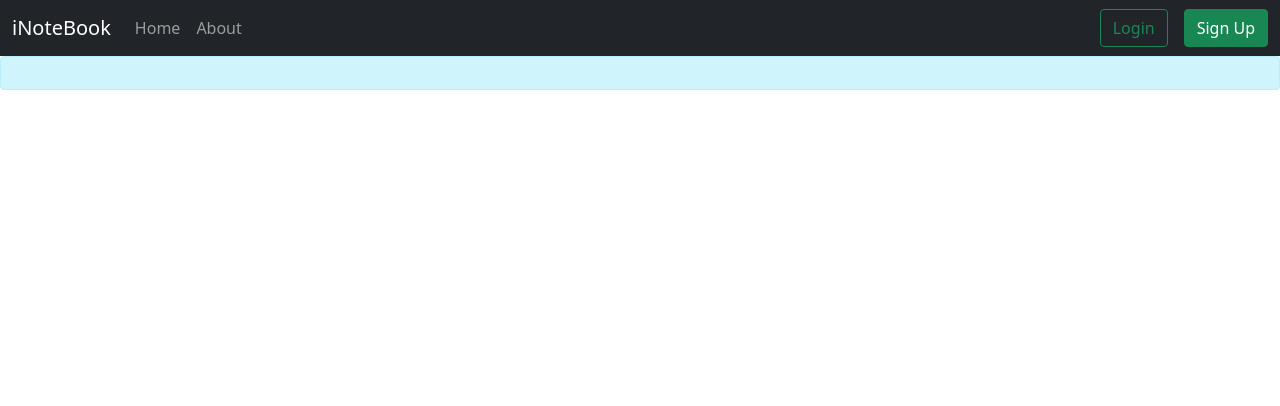
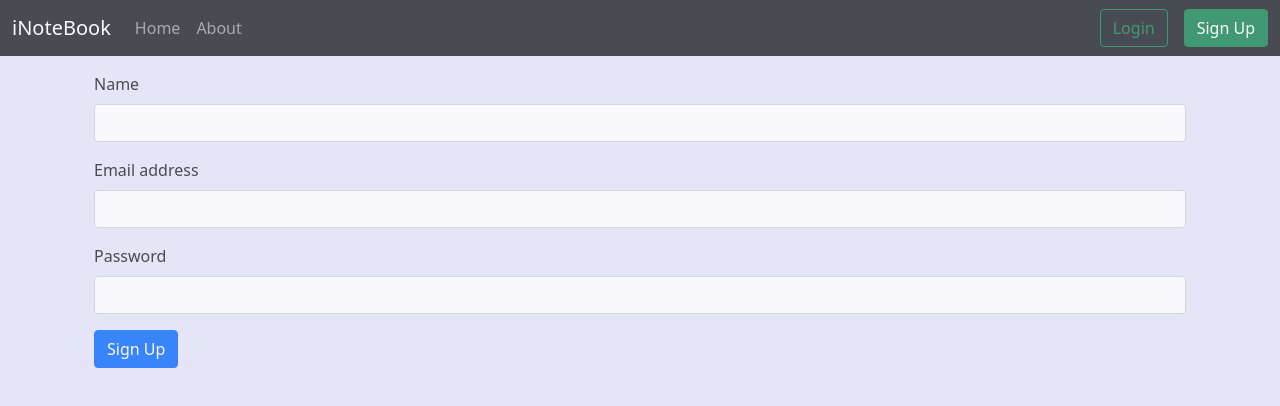
Before and after one commit to Sanchitagarwal7/inotebook, a React (Create React App) app: page /signup in a window 1280 px wide. Shown: the top 406 px of the page. Built offline with nearby package versions, Linux system fonts and the light colour scheme.

Commit message:
Implemented Alert using context api

```diff
--- a/public/styles.css
+++ b/public/styles.css
@@ -1,3 +1,17 @@
+body{
+    background-color: #e5e5f7;
+    opacity: 0.8;
+    background-image: radial-gradient(#444cf7 0.5px, #e5e5f7 0.5px);
+    background-size: 10px 10px;
+}
+
+.card {
+    background-color: #fff;
+    opacity: 0.8;
+    background-size: 20px 20px;
+    background-image:  repeating-linear-gradient(0deg, #444cf7, #444cf7 1px, #fff 1px, #fff);
+  }
+
 .noteStyle{
     background-color: rgb(254,221,221);
     border-left: 5px solid rgb(244,67,54);
@@ -7,11 +21,3 @@
 i{
     cursor: pointer;
 }
-
-.horizontal_line {
-    background-color: yellow;
-    width: 90%;
-    height: 5px;
-    border-top: 5px dotted black;
-    line-height: 80%;
-}
--- a/src/App.js
+++ b/src/App.js
@@ -1,33 +1,34 @@
 import React from "react";
-
 import { BrowserRouter, Routes, Route } from "react-router-dom";
-
 import Navbar from "./components/Navbar.js";
 import Home from "./components/Home.js";
 import About from "./components/About.js";
-
+import Login from "./components/Login.js";
+import Signup from "./components/Signup.js";
 import NoteState from "./context/notes/NoteState.js";
 import Alert from "./components/Alert.js";
+import AlertState from "./context/alert/AlertState.js";
 
 function App() {
+
   return (
     <>
+      <AlertState>
         <NoteState>
           <BrowserRouter>
             <Navbar />
             <Alert/>
             <div className="container my-3">
               <Routes>
-              <Route path="/" element={<Home />}>
-                {" "}
-              </Route>
-              <Route path="/about" element={<About />}>
-                {" "}
-              </Route>
+                <Route path="/" element={<Home />}></Route>
+                <Route path="/about" element={<About />}></Route>
+                <Route path="/login" element={<Login />}></Route>
+                <Route path="/signup" element={<Signup />}></Route>
               </Routes>
             </div>
           </BrowserRouter>
         </NoteState>
+      </AlertState>
     </>
   );
 }
--- a/src/components/AddNote.js
+++ b/src/components/AddNote.js
@@ -2,6 +2,8 @@ import React, { useContext, useState } from "react";
 import NoteContext from "../context/notes/NoteContext";
 
 const AddNote = () => {
+
+    //for note
     const context = useContext(NoteContext);
     const {addNote} = context;
 
--- a/src/components/Alert.js
+++ b/src/components/Alert.js
@@ -1,13 +1,18 @@
-import React from "react";
+import React, { useContext } from "react";
+import AlertContext from "../context/alert/AlertContext"
 
-const Alert = (props) => {
+function Alert() {
+
+  const alertContext = useContext(AlertContext);
+  const {alert} = alertContext;
+
   return (
-    <div>
-      <div className="alert alert-info" role="alert">
-        {props.instance}
+    alert && (
+      <div className={`alert alert-${alert.color}`} role="alert">
+        <strong>{alert.msg}</strong>
       </div>
-    </div>
+    )
   );
-};
+}
 
 export default Alert;
--- a/src/components/Login.js
+++ b/src/components/Login.js
@@ -1,11 +1,70 @@
-import React from 'react'
+import React, { useState, useContext } from "react";
+import { useNavigate } from "react-router-dom";
+import AlertContext from "../context/alert/AlertContext";
 
 const Login = () => {
+  const alertContext = useContext(AlertContext);
+  const { showText } = alertContext;
+
+  const [info, setInfo] = useState({ email: "", password: "" });
+  let navigate = useNavigate();
+
+  const handleSubmit = async (event) => {
+    event.preventDefault();
+    const response = await fetch("http://localhost:4999/api/auth/login", {
+      method: "POST", // *GET, POST, PUT, DELETE, etc.
+      headers: {
+        "Content-Type": "application/json",
+      },
+      body: JSON.stringify({ email: info.email, password: info.password }),
+    });
+    const json = await response.json();
+    if (json.success) {
+      localStorage.setItem("token", json.token);
+      navigate("/");
+      showText("Successfully Logged In", "secondary")
+    }
+    console.log(json);
+  };
+
+  const handleClick = (event) => {
+    setInfo({ ...info, [event.target.name]: event.target.value });
+  };
+
   return (
     <div>
-      Hey Login!
+      <div className="container">
+        <form onSubmit={handleSubmit}>
+          <div className="mb-3">
+            <label className="form-label">Email address</label>
+            <input
+              type="email"
+              className="form-control"
+              id="mail"
+              aria-describedby="emailHelp"
+              name="email"
+              onChange={handleClick}
+              value={info.email}
+            />
+          </div>
+          <div className="mb-3">
+            <label className="form-label">Password</label>
+            <input
+              type="password"
+              className="form-control"
+              id="pass"
+              name="password"
+              onChange={handleClick}
+              value={info.password}
+            />
+          </div>
+          <button type="submit" className="btn btn-primary">
+            Login
+          </button>
+        </form>
+      </div>
     </div>
-  )
-}
+  );
+};
 
-export default Login
+export default Login;
--- a/src/components/Signup.js
+++ b/src/components/Signup.js
@@ -1,9 +1,88 @@
-import React from 'react'
+import React, {useState, useContext} from 'react'
+import {useNavigate} from 'react-router-dom'
+import AlertContext from "../context/alert/AlertContext"
 
 const Signup = () => {
+
+  const alertContext = useContext(AlertContext);
+  const {showText} = alertContext;
+
+    const [sinfo, setInfo] = useState({name: "", email: "", password: ""});
+    let navigate = useNavigate();
+
+    const handleSubmit = async (event)=>{
+        event.preventDefault();
+        const response = await fetch("http://localhost:4999/api/auth/register", {
+            method: "POST", // *GET, POST, PUT, DELETE, etc.
+            headers: {
+              "Content-Type": "application/json"
+            },
+            body: JSON.stringify({name: sinfo.name, email: sinfo.email,password: sinfo.password }),
+          });
+          const json = await response.json();
+          if(json.success){
+            localStorage.setItem('token', json.token);
+            navigate('/');
+            showText("Successfully Signed Up", "primary")
+          }
+          console.log(json);
+    }
+
+    const handleClick = (event)=>{
+        setInfo({...sinfo, [event.target.name]: event.target.value})
+    }
+
   return (
     <div>
-      Hey SignUp!
+      <div className="container">
+        <form onSubmit={handleSubmit}>
+        <div className="mb-3">
+            <label className="form-label">
+              Name
+            </label>
+            <input
+              type="text"
+              className="form-control"
+              id="name"
+              aria-describedby="nameHelp"
+              name="name"
+              onChange={handleClick}
+              value={sinfo.name}
+            />
+          </div>
+          <div className="mb-3">
+            <label className="form-label">
+              Email address
+            </label>
+            <input
+              type="email"
+              className="form-control"
+              id="mail"
+              aria-describedby="emailHelp"
+              name="email"
+              onChange={handleClick}
+              value={sinfo.email}
+            />
+          </div>
+          <div className="mb-3">
+            <label className="form-label">
+              Password
+            </label>
+            <input
+              type="password"
+              className="form-control"
+              id="pass"
+              name="password"
+              onChange={handleClick}
+              value={sinfo.password}
+              minLength={5} required
+            />
+          </div>
+          <button type="submit" className="btn btn-primary">
+            Sign Up
+          </button>
+        </form>
+      </div>
     </div>
   )
 }
--- /dev/null
+++ b/src/context/alert/AlertContext.js
@@ -0,0 +1,5 @@
+import { createContext } from "react";
+
+const AlertContext = createContext();
+
+export default AlertContext;
--- /dev/null
+++ b/src/context/alert/AlertState.js
@@ -0,0 +1,25 @@
+import React, {useState} from "react";
+import AlertContext from "./AlertContext.js";
+
+const AlertState = (props) => {
+  const [alert, setAlert] = useState(null);
+
+  const showText = (message, clr) => {
+    setAlert({
+      msg: message,
+      color: clr,
+    });
+
+    setTimeout(() => {
+      setAlert(null);
+    }, 2500);
+  }
+
+  return (
+    <div>
+      <AlertContext.Provider value={{alert, showText}}>{props.children}</AlertContext.Provider>
+    </div>
+  );
+};
+
+export default AlertState;
--- a/src/context/notes/NoteState.js
+++ b/src/context/notes/NoteState.js
@@ -1,10 +1,14 @@
-import { useState } from "react";
+import { useContext, useState } from "react";
 import NoteContext from "./NoteContext";
+import AlertContext from "../alert/AlertContext";
 
 const NoteState = (props) => {
   const host = "http://localhost:4999"
   const notesInitial = []
   const [notes, setNotes] = useState(notesInitial)
+
+  const alertContext = useContext(AlertContext);
+  const {showText} = alertContext;
 
   //Get all Notes
   const getNotes = async () => {
@@ -43,6 +47,7 @@ const NoteState = (props) => {
     const note = await response.json();
 
     setNotes(notes.concat(note));
+    showText("New Note Added", "success");
   };
 
   //Delete a note
@@ -68,6 +73,7 @@ const NoteState = (props) => {
     });
 
     setNotes(newNotes);
+    showText("Note Deleted", "danger");
   };
 
   //Edit a note
@@ -101,6 +107,7 @@ const NoteState = (props) => {
     }
     setNotes(notes);
     getNotes();
+    showText("Note Updated", "info");
   };
 
   return (
```
Also changed, not shown: 1 other file (tests, documents, lock files or other folders). Lines whose indentation alone changed are shown as unchanged.
